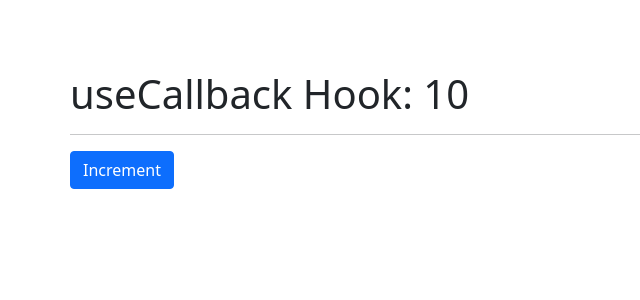
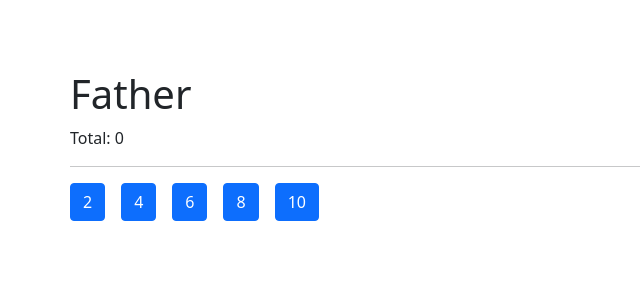
Before and after one commit to JL-OLEMAR/custom-hooks-react, a React (Vite) app: page / in a window 1280 px wide. Shown: the top 300 px of the page, without its empty margins (0-640 px from the left). Built offline with nearby package versions, Linux system fonts and the light colour scheme.

Commit message:
Add memo task

```diff
--- /dev/null
+++ b/src/components/07-memo-task/Child.jsx
@@ -0,0 +1,16 @@
+import React from 'react'
+
+const Child = ({ number, increment }) => {
+  console.log('Child render')
+
+  return (
+    <button
+      className='btn btn-primary me-3'
+      onClick={() => increment(number)}
+    >
+      {number}
+    </button>
+  )
+}
+
+export const MemozedChild = React.memo(Child)
--- /dev/null
+++ b/src/components/07-memo-task/Father.jsx
@@ -0,0 +1,24 @@
+import { useState, useCallback } from 'react'
+
+import { MemozedChild } from './Child.jsx'
+
+export const Father = () => {
+  const numbers = [2, 4, 6, 8, 10]
+  const [valor, setValor] = useState(0)
+
+  const increment = useCallback((num) => {
+    setValor((valor) => valor + num)
+  }, [])
+
+  return (
+    <div>
+      <h1>Father</h1>
+      <p>Total: {valor}</p>
+      <hr />
+
+      {numbers.map((n) => (
+        <MemozedChild key={n} increment={increment} number={n} />
+      ))}
+    </div>
+  )
+}
--- a/src/main.jsx
+++ b/src/main.jsx
@@ -1,6 +1,6 @@
 import ReactDOM from 'react-dom'
 
-import { CallbackHook } from './components/06-memos/CallbackHook.jsx'
+import { Father } from './components/07-memo-task/Father.jsx'
 
 // import { CounterApp } from './components/01-useState/CounterApp.jsx'
 // import { CounterWithCustomHook } from './components/01-useState/CounterWithCustomHook.jsx'
@@ -12,7 +12,8 @@ import { CallbackHook } from './components/06-memos/CallbackHook.jsx'
 // import { Layout } from './components/05-useLayoutEffect/Layout.jsx'
 // import { Memorize } from './components/06-memos/Memorize.jsx'
 // import { MemoHook } from './components/06-memos/MemoHook.jsx'
+// import { CallbackHook } from './components/06-memos/CallbackHook.jsx'
 
 import './index.css'
 
-ReactDOM.render(<CallbackHook />, document.getElementById('root'))
+ReactDOM.render(<Father />, document.getElementById('root'))
```
